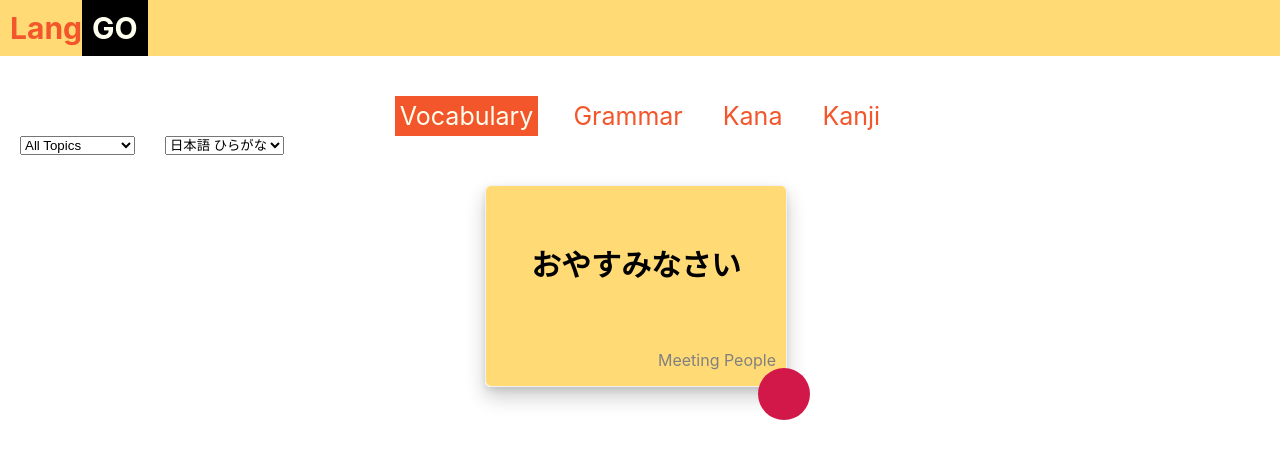
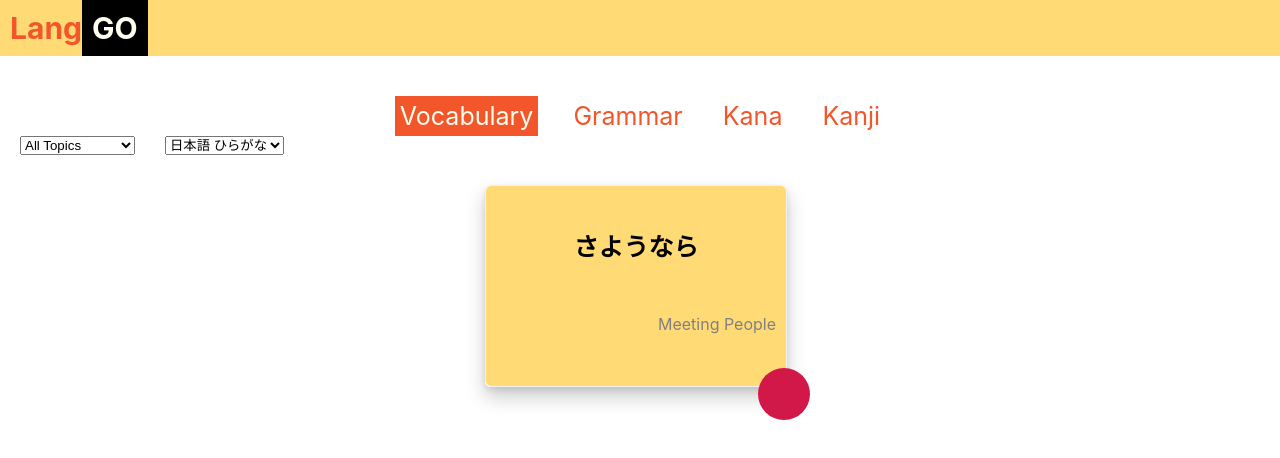
Before and after one commit to corsarcv/langgo, a React (Create React App) app: page / in a window 1280 px wide. Both pictures are taken after a click on the item "Vocabulary". Shown: the top 458 px of the page. Built offline with nearby package versions, Linux system fonts and the light colour scheme.

Commit message:
dictionalry update

```diff
--- a/src/components/FlipCard/FlipCard.module.css
+++ b/src/components/FlipCard/FlipCard.module.css
@@ -58,8 +58,8 @@
   }
 
   .flip-card-front-word{
-    padding: 30px;
-    font-size: 30px;
+    padding: 20px;
+    font-size: 25px;
   }
 
   .flip-card-front-topics{
--- a/src/data/japanese.json
+++ b/src/data/japanese.json
@@ -12,6 +12,46 @@
             {
                 "topics": ["Meeting People", "Family"],
                 "languages": {"english": "I", "romaji": "Watashi", "kanji": "私", "kana": "わたし"}
+            },
+            {
+                "topics": ["Meeting People", "Family"],
+                "languages": {"english": "You", "romaji": "Anata", "kanji": "貴方", "kana": "あなた"}
+            },
+            {
+                "topics": ["Meeting People", "Family"],
+                "languages": {"english": "We", "romaji": "Watashitachi", "kanji": "私たち", "kana": "わたしたち"}
+            },
+            {
+                "topics": ["Meeting People", "Family"],
+                "languages": {
+                    "english": "Woman",
+                    "romaji": "Onna",
+                    "kanji": "女",
+                    "kana": "おんな"}
+            },
+            {
+                "topics": ["Meeting People", "Family"],
+                "languages": {
+                    "english": "Man",
+                    "romaji": "Otoko",
+                    "kanji": "男",
+                    "kana": "おとこ"}
+            },
+            {
+                "topics": ["Meeting People", "Family"],
+                "languages": {
+                    "english": "Girl",
+                    "romaji": "Onnanoko",
+                    "kanji": "女の子",
+                    "kana": "おんあのこ"}
+            },
+            {
+                "topics": ["Meeting People", "Family"],
+                "languages": {
+                    "english": "Boy",
+                    "romaji": "Otokonoko",
+                    "kanji": "男の子",
+                    "kana": "おとこのこ"}
             },
             {
                 "topics": ["Meeting People"],
@@ -39,29 +79,80 @@
             },
             {
                 "topics": ["Meeting People"],
-                "languages": {"english": "Sorry", "romaji": "Gomennasai", "kana": "ごめんなさい", "kanji": "御免なさい"}
+                "languages": {
+                    "english": "Sorry",
+                    "romaji": "Gomennasai",
+                    "kana": "ごめんなさい",
+                    "kanji": "御免なさい"}
             },
             {
                 "topics": ["Meeting People"],
-                "languages": {"english": "Good night", "romaji": "Oyasuminasai", "kana": "おやすみなさい"}
+                "languages": {
+                    "english": "Excuse me",
+                    "romaji": "Sumimasen",
+                    "kana": "すみません"}
             },
             {
                 "topics": ["Meeting People"],
-                "languages": {"english": " I will be back (when leaving home)", "romaji": "Itte kimasu", "kana": "いってきます", "kanji": "行ってきます"}
+                "languages": {
+                    "english": "Good night",
+                    "romaji": "Oyasuminasai",
+                    "kana": "おやすみなさい"}
             },
             {
                 "topics": ["Meeting People"],
-                "languages": {"english": "See you later", "romaji": "Itterasshay", "kana": "さようなら", "kanji": "行ってらっしゃい"}
+                "languages": {
+                    "english": " I will be back (when leaving home)",
+                    "romaji": "Itte kimasu",
+                    "kana": "いってきます",
+                    "kanji": "行ってきます"}
             },
             {
                 "topics": ["Meeting People"],
-                "languages": {"english": "I am back (after returning home)", "romaji": "Tadaima", "kana": "ただいま"}
+                "languages": {
+                    "english": "See you later",
+                    "romaji": "Itterasshay",
+                    "kana": "さようなら",
+                    "kanji": "行ってらっしゃい"}
+            },
+            {
+                "topics": ["Meeting People"],
+                "languages": {
+                    "english": "I am back (after returning home)",
+                    "romaji": "Tadaima", "kana": "ただいま"}
             },
             {
                 "topics": ["Meeting People"],
                 "languages": {"english": "Welcome Back", "romaji": "Okaerinasai", "kana": "おかえりなさい"}
             },
-
+            {
+                "topics": ["Meeting People"],
+                "languages": {"english": "Nice to meet you!", "romaji": "Hajimemashite", "kana": "はじめまして"}
+            },
+            {
+                "topics": ["Meeting People"],
+                "languages": {
+                    "english": "What is your name?",
+                    "romaji": "Onamae wa nandesuka?",
+                    "kana": "おなまえなんですか",
+                    "kanji": "お名前なんですか"}
+            },
+            {
+                "topics": ["Meeting People"],
+                "languages": {
+                    "english": "I am [Name]",
+                    "romaji": "[Name] to moushimasu",
+                    "kana": "[Name]ともうします",
+                    "kanji": "[Name]と申します"}
+            },
+            {
+                "topics": ["Meeting People"],
+                "languages": {
+                    "english": "Pleased to meet you!",
+                    "romaji": "Yaroshiku onegai shimasu",
+                    "kana": "よろしくおねがいします",
+                    "kanji": "よろしくお願いします"}
+            },
             {
                 "topics": ["Questions"],
                 "languages": {"english": "What", "romaji": "Nan", "kana": "なん", "kanji": "何"}
--- a/src/utilities/dataUtilities.js
+++ b/src/utilities/dataUtilities.js
@@ -3,6 +3,7 @@ import japanese from '../data/japanese.json';
 export class DataUtilities{
 
     constructor() {
+        let count = 0;
         this.allWordsByLanguageMap = {};
         this.wordsByLanguageAndTopicMap = {};
         japanese.dictionary.forEach(word => {
@@ -10,6 +11,7 @@ export class DataUtilities{
                 if (lang in this.allWordsByLanguageMap === false) {
                     this.allWordsByLanguageMap[lang] = [];
                 }
+                count += 1;
                 this.allWordsByLanguageMap[lang].push(word);
             });
             word.topics.forEach(topic => {
@@ -25,6 +27,7 @@ export class DataUtilities{
 
             });
         });
+        console.log('Total number of words loaded: ', count);
 
     }
     static getAllTopics(){
@@ -37,8 +40,8 @@ export class DataUtilities{
     }
 
     getRandomWord(topic, language){
-        console.log('Getting new word for', topic, language)
-        let filteredWords;
+        // console.log('Getting new word for', topic, language);
+        let filteredWords = null;
         if (topic === null)
             if (language in this.allWordsByLanguageMap === false)
                 return null;
```
